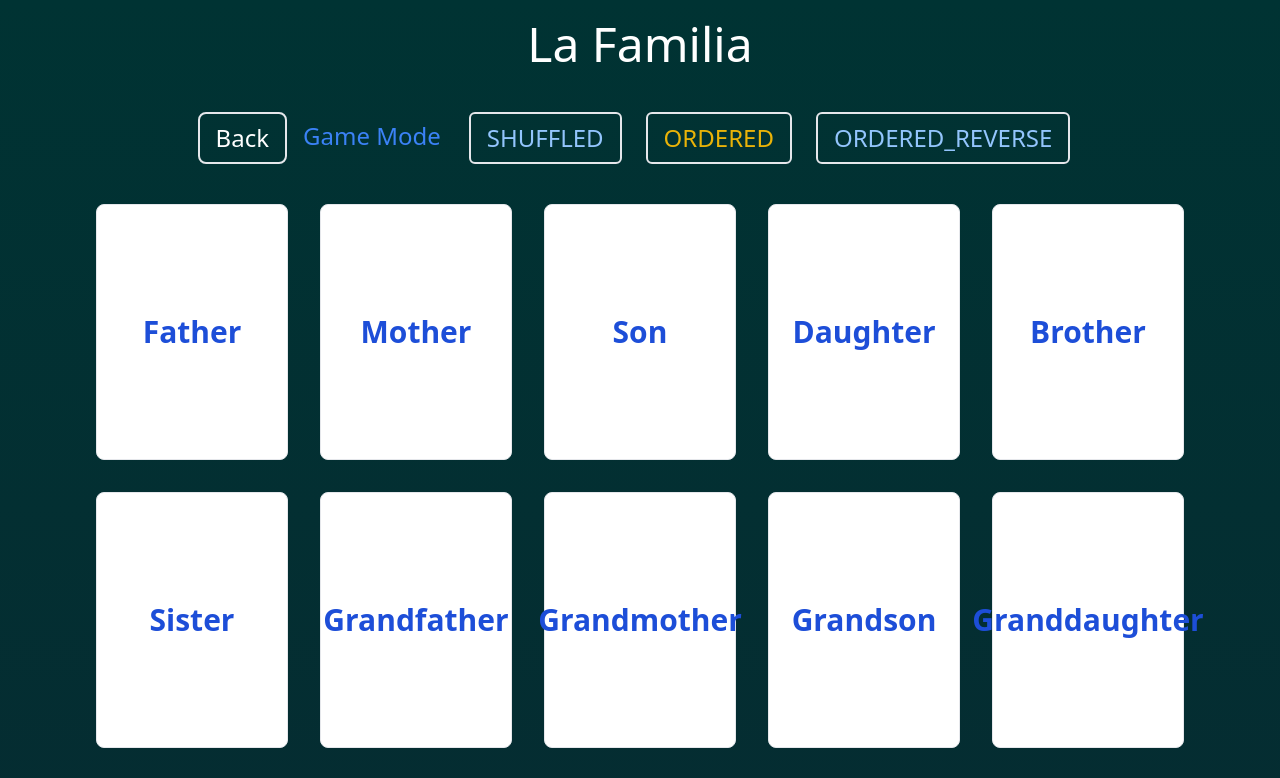
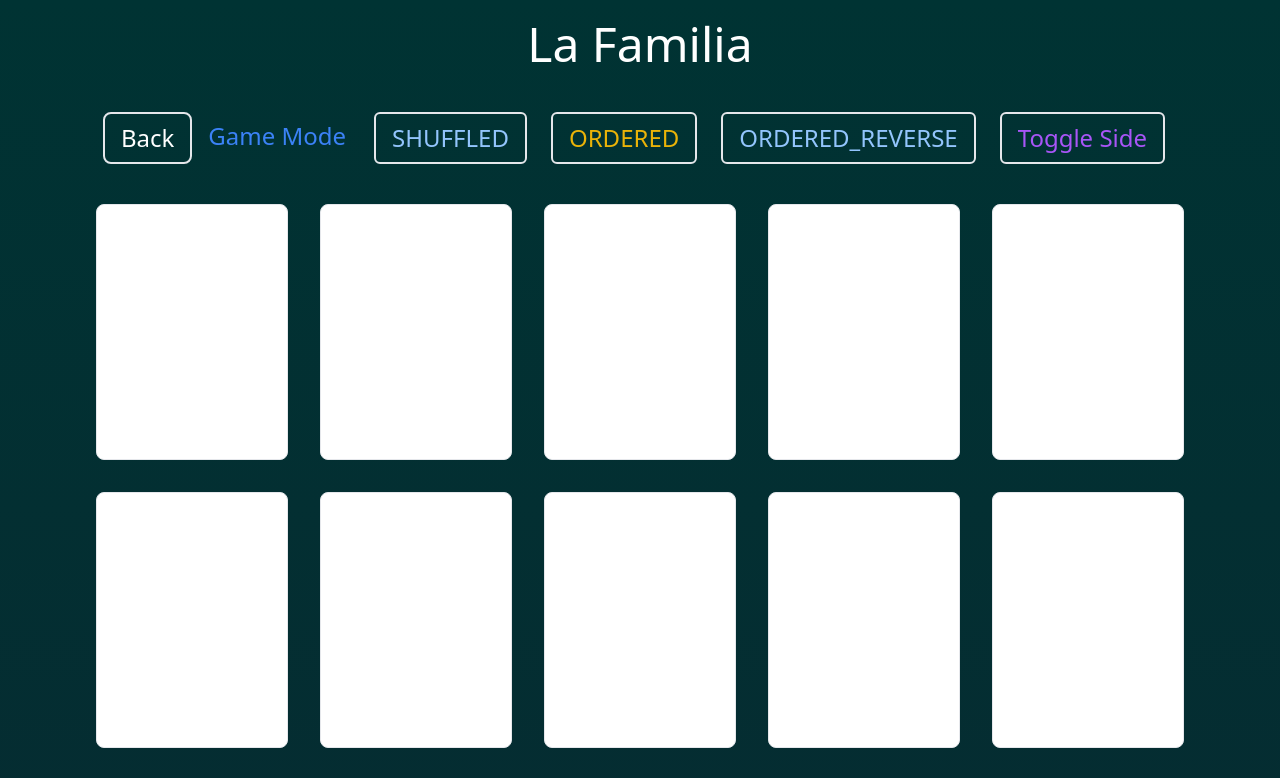
Before and after one commit to patricksimonian/spanish-gpt, a Next.js app: page /flashcards/12322-338b-4987-43aa-7c85afa785eb in a window 1280 px wide. Shown: the top 778 px of the page. Built offline with nearby package versions, Linux system fonts and the light colour scheme.

Commit message:
add feature for flipping cards

```diff
--- a/src/components/FlashcardGrid.tsx
+++ b/src/components/FlashcardGrid.tsx
@@ -2,12 +2,14 @@ import React from 'react';
 import Flashcard from './Flashcard';
 
 
-function FlashcardGrid({ cards }: { cards: Array<{ spanish: string, english: string }> }) {
+function FlashcardGrid({ cards, viewSide }: { cards: Array<{ spanish: string, english: string }>, viewSide: "english" | "spanish" }) {
+  const front = viewSide
+  const back = viewSide === "english" ? "spanish" : "english"
   return (
     <div className="flex flex-wrap justify-center">
       {cards.map((card, index) => (
         <div key={index} className="m-4">
-          <Flashcard front={card.english} back={card.spanish} />
+          <Flashcard front={card[front]} back={card[back]} />
         </div>
       ))}
     </div>
--- a/src/pages/flashcards/[id].tsx
+++ b/src/pages/flashcards/[id].tsx
@@ -17,7 +17,7 @@ function Flashcard() {
   const [flashcardData, setFlashcardData] = useState<languageFile>();
   const [fetched, setFetched] = useState(false)
   const [orderType, setOrderType] = useState(OrderType.ORDERED)
-
+  const [viewSide, setViewSide] = useState<"spanish" | "english">("spanish")
   const router = useRouter()
   const { id } = router.query
   useEffect(() => {
@@ -76,6 +76,7 @@ function Flashcard() {
                   return <button onClick={() => setOrderType(ot as OrderType)} key={ot} className={`text-lg sm:text-2xl border-2  m-1 sm:mx-3 rounded-md sm:py-2 sm:px-4 px-2 py-1 ${ot === orderType ? 'text-yellow-500' : 'text-blue-300'}`}>{ot}</button>
                 })
               }
+              <button onClick={() => setViewSide(viewSide === "spanish" ? "english" : "spanish")} className={`text-lg sm:text-2xl border-2  m-1 sm:mx-3 rounded-md sm:py-2 sm:px-4 px-2 py-1 text-purple-500`}>Toggle Side</button>
             </div>
           </div>
           <FlashcardGrid cards={cards} />
```
